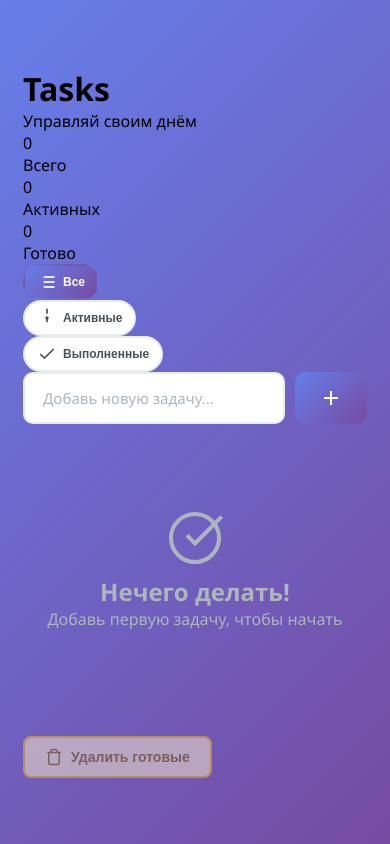
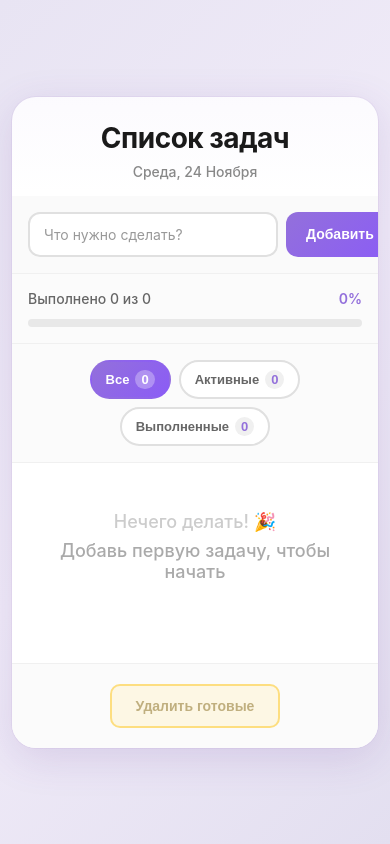
Before and after one commit to artemka87/todo-list, a plain HTML site: page index.html in a window 390 px wide. Drawn offline with Linux system fonts and the light colour scheme.

Commit message:
Переделан дизайн — красивый, сочный, современный
- Центральная карточка с округлыми углами вместо сайдбара
- Фиолетовый градиентный фон с мягкими тенями
- Яркие акценты: фиолетовый и синий, лучше видимость
- Прогресс-бар для отслеживания выполнения
- Большие чекбоксы (28px) с красивыми анимациями
- Текущая дата в заголовке (день недели + число + месяц)
- Улучшенная типография и отступы
- Лучшая адаптивность для мобильных
- Счётчики по фильтрам (Все, Активные, Выполненные)

Co-Authored-By: Claude <noreply@anthropic.com>

```diff
--- a/index.html
+++ b/index.html
@@ -7,98 +7,61 @@
     <link rel="stylesheet" href="style.css">
 </head>
 <body>
-    <main class="app">
-        <div class="sidebar">
+    <div class="app-container">
+        <div class="app-card">
             <div class="app-header">
-                <h1 class="app-title">Tasks</h1>
-                <p class="app-subtitle">Управляй своим днём</p>
+                <h1>Список задач</h1>
+                <p class="date" id="date-display">Вторник, 24 Ноября</p>
             </div>
 
-            <div class="stats-panel">
-                <div class="stat">
-                    <div class="stat-value" id="total-count">0</div>
-                    <div class="stat-label">Всего</div>
-                </div>
-                <div class="stat">
-                    <div class="stat-value" id="active-count">0</div>
-                    <div class="stat-label">Активных</div>
-                </div>
-                <div class="stat">
-                    <div class="stat-value" id="completed-count">0</div>
-                    <div class="stat-label">Готово</div>
-                </div>
-            </div>
-
-            <nav class="filters">
-                <button class="filter-btn active" data-filter="all">
-                    <svg width="20" height="20" viewBox="0 0 24 24" fill="none" stroke="currentColor" stroke-width="2">
-                        <line x1="8" y1="6" x2="21" y2="6"></line>
-                        <line x1="8" y1="12" x2="21" y2="12"></line>
-                        <line x1="8" y1="18" x2="21" y2="18"></line>
-                        <line x1="3" y1="6" x2="3.01" y2="6"></line>
-                        <line x1="3" y1="12" x2="3.01" y2="12"></line>
-                        <line x1="3" y1="18" x2="3.01" y2="18"></line>
-                    </svg>
-                    <span>Все</span>
-                </button>
-                <button class="filter-btn" data-filter="active">
-                    <svg width="20" height="20" viewBox="0 0 24 24" fill="none" stroke="currentColor" stroke-width="2">
-                        <circle cx="12" cy="12" r="1"></circle>
-                        <path d="M12 1v6m0 6v4"></path>
-                    </svg>
-                    <span>Активные</span>
-                </button>
-                <button class="filter-btn" data-filter="completed">
-                    <svg width="20" height="20" viewBox="0 0 24 24" fill="none" stroke="currentColor" stroke-width="2">
-                        <polyline points="20 6 9 17 4 12"></polyline>
-                    </svg>
-                    <span>Выполненные</span>
-                </button>
-            </nav>
-        </div>
-
-        <div class="main-content">
-            <div class="input-area">
+            <div class="input-section">
                 <div class="input-wrapper">
                     <input
                         type="text"
                         id="task-input"
                         class="task-input"
-                        placeholder="Добавь новую задачу..."
+                        placeholder="Что нужно сделать?"
                         autocomplete="off"
                     >
-                    <button class="add-btn" id="add-btn">
-                        <svg width="24" height="24" viewBox="0 0 24 24" fill="none" stroke="currentColor" stroke-width="2">
-                            <line x1="12" y1="5" x2="12" y2="19"></line>
-                            <line x1="5" y1="12" x2="19" y2="12"></line>
-                        </svg>
-                    </button>
+                    <button class="add-btn" id="add-btn">Добавить</button>
                 </div>
+            </div>
+
+            <div class="progress-section">
+                <div class="progress-info">
+                    <span class="progress-text">Выполнено <span id="completed-count">0</span> из <span id="total-count">0</span></span>
+                    <span class="progress-percent" id="progress-percent">0%</span>
+                </div>
+                <div class="progress-bar">
+                    <div class="progress-fill" id="progress-fill"></div>
+                </div>
+            </div>
+
+            <div class="filter-section">
+                <button class="filter-btn active" data-filter="all">
+                    Все <span class="filter-count" id="count-all">0</span>
+                </button>
+                <button class="filter-btn" data-filter="active">
+                    Активные <span class="filter-count" id="count-active">0</span>
+                </button>
+                <button class="filter-btn" data-filter="completed">
+                    Выполненные <span class="filter-count" id="count-completed">0</span>
+                </button>
             </div>
 
             <div class="tasks-container">
                 <ul class="task-list" id="task-list"></ul>
                 <div class="empty-state" id="empty-state">
-                    <svg width="64" height="64" viewBox="0 0 24 24" fill="none" stroke="currentColor" stroke-width="1.5">
-                        <path d="M9 11l3 3L22 4"></path>
-                        <path d="M21 12a9 9 0 11-18 0 9 9 0 0118 0z"></path>
-                    </svg>
-                    <h2>Нечего делать!</h2>
-                    <p>Добавь первую задачу, чтобы начать</p>
+                    <p>Нечего делать! 🎉</p>
+                    <p class="empty-hint">Добавь первую задачу, чтобы начать</p>
                 </div>
             </div>
 
-            <div class="footer-actions">
-                <button class="clear-btn" id="clear-btn">
-                    <svg width="18" height="18" viewBox="0 0 24 24" fill="none" stroke="currentColor" stroke-width="2">
-                        <polyline points="3 6 5 6 21 6"></polyline>
-                        <path d="M19 6v14a2 2 0 0 1-2 2H7a2 2 0 0 1-2-2V6m3 0V4a2 2 0 0 1 2-2h4a2 2 0 0 1 2 2v2"></path>
-                    </svg>
-                    Удалить готовые
-                </button>
+            <div class="footer-section">
+                <button class="clear-btn" id="clear-btn">Удалить готовые</button>
             </div>
         </div>
-    </main>
+    </div>
 
     <script src="script.js"></script>
 </body>
--- a/script.js
+++ b/script.js
@@ -9,8 +9,13 @@ const emptyState = document.getElementById('empty-state');
 const clearBtn = document.getElementById('clear-btn');
 const filterBtns = document.querySelectorAll('.filter-btn');
 const completedCount = document.getElementById('completed-count');
-const activeCount = document.getElementById('active-count');
 const totalCount = document.getElementById('total-count');
+const progressFill = document.getElementById('progress-fill');
+const progressPercent = document.getElementById('progress-percent');
+const dateDisplay = document.getElementById('date-display');
+const countAll = document.getElementById('count-all');
+const countActive = document.getElementById('count-active');
+const countCompleted = document.getElementById('count-completed');
 
 // App State
 let tasks = [];
@@ -18,10 +23,24 @@ let currentFilter = 'all';
 
 // Initialize app
 document.addEventListener('DOMContentLoaded', () => {
+    setCurrentDate();
     loadTasks();
     renderTasks();
     setupEventListeners();
 });
+
+// Set current date
+function setCurrentDate() {
+    const days = ['Понедельник', 'Вторник', 'Среда', 'Четверг', 'Пятница', 'Суббота', 'Воскресенье'];
+    const months = ['Января', 'Февраля', 'Марта', 'Апреля', 'Мая', 'Июня', 'Июля', 'Августа', 'Сентября', 'Октября', 'Ноября', 'Декабря'];
+
+    const today = new Date();
+    const dayName = days[today.getDay()];
+    const date = today.getDate();
+    const monthName = months[today.getMonth()];
+
+    dateDisplay.textContent = `${dayName}, ${date} ${monthName}`;
+}
 
 // Setup Event Listeners
 function setupEventListeners() {
@@ -146,6 +165,7 @@ function renderTasks() {
 
     updateStats();
     updateClearButton();
+    updateProgress();
 }
 
 // Update Statistics
@@ -155,8 +175,20 @@ function updateStats() {
     const total = tasks.length;
 
     completedCount.textContent = completed;
-    activeCount.textContent = active;
     totalCount.textContent = total;
+    countAll.textContent = total;
+    countActive.textContent = active;
+    countCompleted.textContent = completed;
+}
+
+// Update Progress Bar
+function updateProgress() {
+    const total = tasks.length;
+    const completed = tasks.filter((task) => task.completed).length;
+    const percentage = total === 0 ? 0 : Math.round((completed / total) * 100);
+
+    progressFill.style.width = percentage + '%';
+    progressPercent.textContent = percentage + '%';
 }
 
 // Update Clear Button State
--- a/style.css
+++ b/style.css
@@ -5,8 +5,8 @@
 }
 
 body {
-    font-family: 'Segoe UI', Tahoma, Geneva, Verdana, sans-serif;
-    background: linear-gradient(135deg, #667eea 0%, #764ba2 100%);
+    font-family: -apple-system, BlinkMacSystemFont, 'Segoe UI', Roboto, 'Helvetica Neue', Arial, sans-serif;
+    background: linear-gradient(135deg, #e8e4f3 0%, #f0ebf8 50%, #e3dff0 100%);
     min-height: 100vh;
     display: flex;
     justify-content: center;
@@ -14,23 +14,23 @@ body {
     padding: 20px;
 }
 
-.container {
+.app-container {
     width: 100%;
-    max-width: 700px;
+    max-width: 600px;
 }
 
-.todo-wrapper {
+.app-card {
     background: white;
-    border-radius: 20px;
-    box-shadow: 0 20px 60px rgba(0, 0, 0, 0.3);
+    border-radius: 24px;
+    box-shadow: 0 10px 40px rgba(102, 51, 153, 0.15), 0 0 0 1px rgba(102, 51, 153, 0.05);
     overflow: hidden;
-    animation: slideUp 0.5s ease-out;
+    animation: slideUp 0.4s ease-out;
 }
 
 @keyframes slideUp {
     from {
         opacity: 0;
-        transform: translateY(30px);
+        transform: translateY(20px);
     }
     to {
         opacity: 1;
@@ -39,165 +39,192 @@ body {
 }
 
 /* Header */
-.header {
-    background: linear-gradient(135deg, #667eea 0%, #764ba2 100%);
-    color: white;
-    padding: 30px 25px;
-    display: flex;
-    justify-content: space-between;
-    align-items: center;
-    gap: 20px;
+.app-header {
+    text-align: center;
+    padding: 32px 24px 24px;
+    background: linear-gradient(180deg, rgba(147, 112, 219, 0.03) 0%, transparent 100%);
 }
 
-.header-content h1 {
-    font-size: 28px;
-    margin-bottom: 5px;
-    display: flex;
-    align-items: center;
-    gap: 10px;
+.app-header h1 {
+    font-size: 32px;
+    font-weight: 700;
+    color: #1a1a1a;
+    margin-bottom: 8px;
+    letter-spacing: -0.5px;
 }
 
-.header-content h1 i {
-    font-size: 32px;
-}
-
-.subtitle {
-    font-size: 13px;
-    opacity: 0.9;
-    font-weight: 300;
-}
-
-.stats {
-    display: flex;
-    gap: 20px;
-    min-width: 120px;
-}
-
-.stat-item {
-    display: flex;
-    align-items: center;
-    gap: 8px;
+.date {
     font-size: 14px;
-    font-weight: 600;
-    background: rgba(255, 255, 255, 0.2);
-    padding: 8px 12px;
-    border-radius: 8px;
-    backdrop-filter: blur(10px);
-}
-
-.stat-item i {
-    font-size: 16px;
+    color: #888;
+    font-weight: 500;
 }
 
 /* Input Section */
 .input-section {
-    padding: 25px;
-    background: #f8f9fa;
-    border-bottom: 1px solid #e9ecef;
+    padding: 24px;
+    background: #fafafa;
 }
 
 .input-wrapper {
     display: flex;
-    gap: 10px;
-    margin-bottom: 15px;
+    gap: 12px;
 }
 
 .task-input {
     flex: 1;
     padding: 14px 18px;
-    border: 2px solid #e9ecef;
-    border-radius: 10px;
+    border: 2px solid #e0e0e0;
+    border-radius: 12px;
     font-size: 15px;
     font-family: inherit;
     transition: all 0.3s ease;
+    background: white;
 }
 
 .task-input:focus {
     outline: none;
-    border-color: #667eea;
-    box-shadow: 0 0 0 3px rgba(102, 126, 234, 0.1);
+    border-color: #9370db;
+    box-shadow: 0 0 0 4px rgba(147, 112, 219, 0.1);
+    background: white;
 }
 
 .task-input::placeholder {
-    color: #adb5bd;
+    color: #999;
 }
 
 .add-btn {
     padding: 14px 24px;
-    background: linear-gradient(135deg, #667eea 0%, #764ba2 100%);
+    background: linear-gradient(135deg, #9370db 0%, #8b5cf6 100%);
     color: white;
     border: none;
-    border-radius: 10px;
+    border-radius: 12px;
     cursor: pointer;
-    font-size: 18px;
+    font-size: 15px;
+    font-weight: 600;
     transition: all 0.3s ease;
-    font-weight: 600;
-    display: flex;
-    align-items: center;
-    justify-content: center;
-    min-width: 50px;
+    white-space: nowrap;
 }
 
 .add-btn:hover {
     transform: translateY(-2px);
-    box-shadow: 0 10px 20px rgba(102, 126, 234, 0.3);
+    box-shadow: 0 8px 20px rgba(147, 112, 219, 0.4);
 }
 
 .add-btn:active {
     transform: translateY(0);
 }
 
-/* Filter Buttons */
-.filter-buttons {
+/* Progress Section */
+.progress-section {
+    padding: 24px;
+    border-top: 1px solid #f0f0f0;
+    border-bottom: 1px solid #f0f0f0;
+    background: #fbfbfb;
+}
+
+.progress-info {
     display: flex;
-    gap: 10px;
+    justify-content: space-between;
+    align-items: center;
+    margin-bottom: 12px;
+}
+
+.progress-text {
+    font-size: 14px;
+    color: #666;
+    font-weight: 500;
+}
+
+.progress-percent {
+    font-size: 14px;
+    font-weight: 600;
+    color: #9370db;
+}
+
+.progress-bar {
+    width: 100%;
+    height: 8px;
+    background: #e8e8e8;
+    border-radius: 10px;
+    overflow: hidden;
+}
+
+.progress-fill {
+    height: 100%;
+    background: linear-gradient(90deg, #6366f1 0%, #9370db 100%);
+    border-radius: 10px;
+    transition: width 0.4s ease;
+    width: 0%;
+}
+
+/* Filter Section */
+.filter-section {
+    display: flex;
+    gap: 12px;
+    padding: 20px 24px;
+    background: #fbfbfb;
+    border-bottom: 1px solid #f0f0f0;
+    justify-content: center;
     flex-wrap: wrap;
 }
 
 .filter-btn {
-    padding: 8px 16px;
-    border: 2px solid #e9ecef;
+    padding: 10px 18px;
+    border: 2px solid #e0e0e0;
     background: white;
     border-radius: 20px;
     cursor: pointer;
-    font-size: 13px;
+    font-size: 14px;
     font-weight: 600;
-    color: #495057;
+    color: #666;
     transition: all 0.3s ease;
     display: flex;
     align-items: center;
     gap: 6px;
 }
 
+.filter-count {
+    background: #f0f0f0;
+    padding: 2px 6px;
+    border-radius: 10px;
+    font-weight: 700;
+    color: #9370db;
+}
+
 .filter-btn:hover {
-    border-color: #667eea;
-    color: #667eea;
+    border-color: #9370db;
+    color: #9370db;
 }
 
 .filter-btn.active {
-    background: linear-gradient(135deg, #667eea 0%, #764ba2 100%);
+    background: linear-gradient(135deg, #9370db 0%, #8b5cf6 100%);
     color: white;
     border-color: transparent;
 }
 
+.filter-btn.active .filter-count {
+    background: rgba(255, 255, 255, 0.3);
+    color: white;
+}
+
 /* Tasks Container */
 .tasks-container {
-    min-height: 300px;
+    min-height: 200px;
     max-height: 500px;
     overflow-y: auto;
+    padding: 8px 0;
 }
 
 .task-list {
     list-style: none;
-    padding: 15px 0;
 }
 
 .task-item {
-    padding: 15px 25px;
+    padding: 16px 24px;
     display: flex;
     align-items: center;
-    gap: 12px;
-    border-bottom: 1px solid #f1f3f5;
+    gap: 16px;
+    border-bottom: 1px solid #f5f5f5;
     transition: all 0.3s ease;
     animation: fadeIn 0.3s ease;
 }
@@ -214,8 +241,7 @@ body {
 }
 
 .task-item:hover {
-    background: #f8f9fa;
-    padding-left: 30px;
+    background: #fbfbfb;
 }
 
 .task-item.completed {
@@ -224,31 +250,32 @@ body {
 
 .task-item.completed .task-text {
     text-decoration: line-through;
-    color: #adb5bd;
+    color: #ccc;
 }
 
 /* Checkbox */
 .checkbox {
-    width: 24px;
-    height: 24px;
-    min-width: 24px;
+    width: 28px;
+    height: 28px;
+    min-width: 28px;
     cursor: pointer;
     appearance: none;
-    border: 2px solid #dee2e6;
-    border-radius: 6px;
+    border: 2.5px solid #d0d0d0;
+    border-radius: 50%;
     background: white;
     transition: all 0.3s ease;
     position: relative;
 }
 
 .checkbox:hover {
-    border-color: #667eea;
-    box-shadow: 0 0 0 3px rgba(102, 126, 234, 0.1);
+    border-color: #9370db;
+    box-shadow: 0 0 0 4px rgba(147, 112, 219, 0.1);
 }
 
 .checkbox:checked {
-    background: linear-gradient(135deg, #667eea 0%, #764ba2 100%);
+    background: linear-gradient(135deg, #6366f1 0%, #9370db 100%);
     border-color: transparent;
+    box-shadow: 0 4px 12px rgba(147, 112, 219, 0.4);
 }
 
 .checkbox:checked::after {
@@ -259,13 +286,13 @@ body {
     transform: translate(-50%, -50%);
     color: white;
     font-weight: bold;
-    font-size: 14px;
+    font-size: 16px;
 }
 
 /* Task Text */
 .task-text {
     flex: 1;
-    color: #212529;
+    color: #333;
     font-size: 15px;
     word-break: break-word;
     transition: all 0.3s ease;
@@ -276,10 +303,10 @@ body {
     width: 32px;
     height: 32px;
     min-width: 32px;
-    background: #ffe5e5;
+    background: #ffe8e8;
     border: none;
     border-radius: 8px;
-    color: #dc3545;
+    color: #ff6b6b;
     cursor: pointer;
     font-size: 16px;
     transition: all 0.3s ease;
@@ -294,7 +321,7 @@ body {
 }
 
 .delete-btn:hover {
-    background: #dc3545;
+    background: #ff6b6b;
     color: white;
     transform: scale(1.1);
 }
@@ -307,7 +334,7 @@ body {
 .empty-state {
     text-align: center;
     padding: 60px 30px;
-    color: #adb5bd;
+    color: #ccc;
     display: none;
 }
 
@@ -315,45 +342,44 @@ body {
     display: block;
 }
 
-.empty-icon {
-    font-size: 60px;
-    margin-bottom: 15px;
-    opacity: 0.5;
+.empty-state p {
+    font-size: 18px;
+    font-weight: 500;
+    margin-bottom: 8px;
 }
 
-.empty-state p {
-    font-size: 16px;
-    font-weight: 500;
+.empty-hint {
+    font-size: 14px;
+    color: #aaa;
+    font-weight: 400;
 }
 
-/* Footer */
-.footer {
-    padding: 20px 25px;
-    background: #f8f9fa;
-    border-top: 1px solid #e9ecef;
+/* Footer Section */
+.footer-section {
+    padding: 20px 24px;
+    background: #fbfbfb;
+    border-top: 1px solid #f0f0f0;
     display: flex;
     justify-content: center;
 }
 
 .clear-btn {
-    padding: 10px 20px;
+    padding: 12px 24px;
     background: #fff3cd;
     border: 2px solid #ffc107;
     color: #856404;
-    border-radius: 8px;
+    border-radius: 10px;
     cursor: pointer;
     font-size: 14px;
     font-weight: 600;
     transition: all 0.3s ease;
-    display: flex;
-    align-items: center;
-    gap: 8px;
 }
 
 .clear-btn:hover {
     background: #ffc107;
     color: white;
     transform: translateY(-2px);
+    box-shadow: 0 6px 16px rgba(255, 193, 7, 0.3);
 }
 
 .clear-btn:active {
@@ -365,78 +391,87 @@ body {
     cursor: not-allowed;
 }
 
-/* Scrollbar Styling */
+/* Scrollbar */
 .tasks-container::-webkit-scrollbar {
-    width: 8px;
+    width: 6px;
 }
 
 .tasks-container::-webkit-scrollbar-track {
-    background: #f1f3f5;
+    background: #f5f5f5;
 }
 
 .tasks-container::-webkit-scrollbar-thumb {
-    background: #dee2e6;
-    border-radius: 4px;
+    background: #d0d0d0;
+    border-radius: 3px;
 }
 
 .tasks-container::-webkit-scrollbar-thumb:hover {
-    background: #667eea;
+    background: #9370db;
 }
 
-/* Responsive Design */
+/* Responsive */
 @media (max-width: 600px) {
-    .header {
-        flex-direction: column;
-        text-align: center;
-        padding: 20px 15px;
+    body {
+        padding: 12px;
     }
 
-    .header-content h1 {
-        font-size: 24px;
+    .app-header {
+        padding: 24px 16px 16px;
     }
 
-    .stats {
-        width: 100%;
-        justify-content: center;
+    .app-header h1 {
+        font-size: 28px;
     }
 
     .input-section {
-        padding: 15px;
+        padding: 16px;
     }
 
     .input-wrapper {
-        margin-bottom: 12px;
+        gap: 8px;
+    }
+
+    .task-input {
+        font-size: 14px;
+        padding: 12px 14px;
+    }
+
+    .add-btn {
+        padding: 12px 20px;
+        font-size: 14px;
+    }
+
+    .progress-section {
+        padding: 16px;
+    }
+
+    .filter-section {
+        padding: 16px;
+        gap: 8px;
+    }
+
+    .filter-btn {
+        padding: 8px 14px;
+        font-size: 13px;
     }
 
     .task-item {
-        padding: 12px 15px;
-    }
-
-    .task-item:hover {
-        padding-left: 15px;
+        padding: 12px 16px;
+        gap: 12px;
     }
 
     .delete-btn {
         opacity: 1;
         width: 28px;
         height: 28px;
-        font-size: 14px;
     }
 
-    .filter-buttons {
-        gap: 8px;
-    }
-
-    .filter-btn {
-        padding: 6px 12px;
-        font-size: 12px;
+    .checkbox {
+        width: 24px;
+        height: 24px;
     }
 
     .empty-state {
         padding: 40px 20px;
     }
-
-    .empty-icon {
-        font-size: 50px;
-    }
 }
```
Also changed, not shown: 1 other file.
